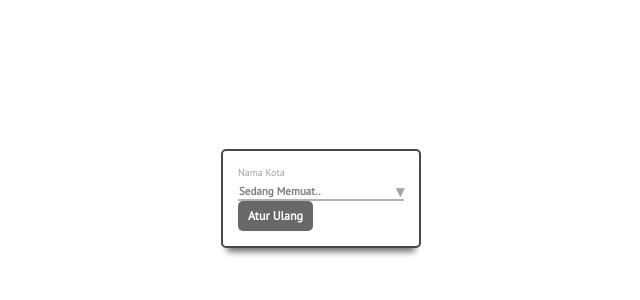
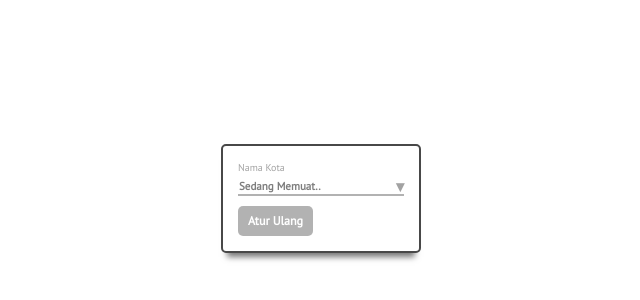
Before and after one commit to riandy-dimas/pry, a React (Create React App) app: page / in a window 1280 px wide. Shown: the part 202-502 px from the top of the page, without its empty margins (319-959 px from the left). Built offline with nearby package versions, Linux system fonts and the light colour scheme; no server answers; a web font is replaced by a local one.

Commit message:
Form styling

```diff
--- a/src/component/form/index.jsx
+++ b/src/component/form/index.jsx
@@ -33,7 +33,7 @@ class Form extends PureComponent {
           searchPlaceholder="Cari Kota..."
           disabled={loading}
         />
-        <Button text="Atur Ulang" onClick={this.handleClick.bind(this)} />
+        <Button text="Atur Ulang" disabled={loading} onClick={this.handleClick.bind(this)} />
       </div>
     );
   }
--- a/src/component/form/styles.scss
+++ b/src/component/form/styles.scss
@@ -12,4 +12,6 @@
   box-shadow: 0 10px 6px -6px #777;
   height: fit-content;
   box-sizing: border-box;
+  display: grid;
+  grid-row-gap: 10px;
 }
```
